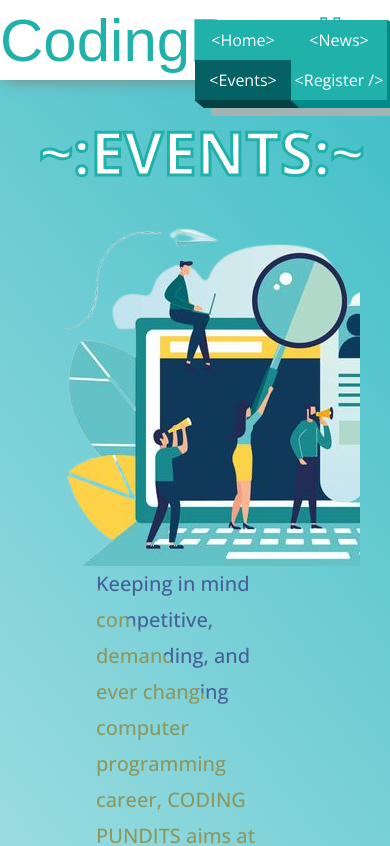
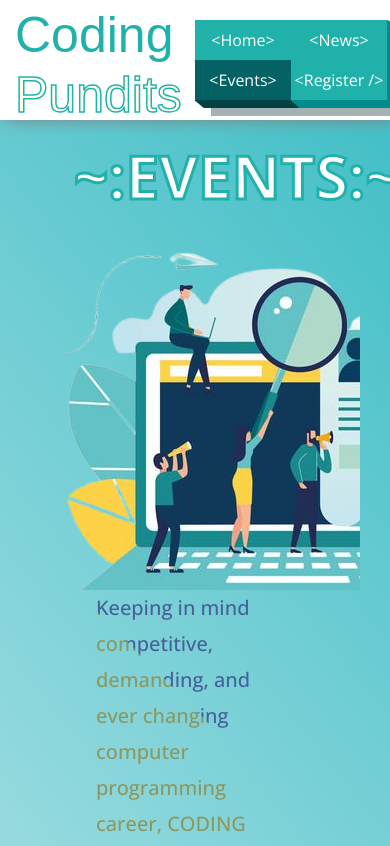
Before and after one commit to Keshav7104/coding-club, a React (Create React App) app: page /events in a window 390 px wide. Shown: the top 846 px of the page. Built offline with nearby package versions, Linux system fonts and the light colour scheme; a web font is replaced by a local one.

Commit message:
added media restrictions in navbar

```diff
--- a/src/Components/Cards/Announcement.css
+++ b/src/Components/Cards/Announcement.css
@@ -70,14 +70,13 @@
   transition: all 800ms cubic-bezier(0.19, 1, 0.22, 1);
 }
 
-#toptext h1 {
+#toptext {
   /* padding-left: 35%; */
   padding-top: 10px;
-  font-weight: bold;
-  font-size: 60px;
+  font-size: 80px;
   padding-left: 10%;
-  -webkit-text-stroke: 3px lightseagreen;
-  color: white;
+  color: lightseagreen;
+  font-family: Consolas, monaco, monospace;
 }
 
 #text {
--- a/src/Components/Cards/Announcement.jsx
+++ b/src/Components/Cards/Announcement.jsx
@@ -8,7 +8,7 @@ function Annoucement() {
        <div className="container">
          <div className="row">
            <div className="col text-center mb-5">
-             <div id="toptext"><h1 className="display-4">ANNOUNCEMENTS</h1></div>
+             <div id="toptext"className="display-4">ANNOUNCEMENTS</div>
            </div>
          </div>
          <div className="row">
--- a/src/Components/Cards/Announcement.scss
+++ b/src/Components/Cards/Announcement.scss
@@ -97,14 +97,14 @@
     @media (max-width: 767px){
 
     }
-    #toptext h1{
+    #toptext{
       /* padding-left: 35%; */
       padding-top: 10px;
-      font-weight: bold;
-      font-size: 60px;
+      // font-weight: bold;
+      font-size: 80px;
       padding-left: 10%;
-      -webkit-text-stroke: 3px lightseagreen;
-      color: white;
+      color: lightseagreen;
+      font-family: Consolas,monaco,monospace;
   }
   #text{
     text-decoration: none;
--- a/src/Components/layout/navbar.css
+++ b/src/Components/layout/navbar.css
@@ -85,8 +85,9 @@ ul li .list-item:hover {
   transition: all 0.25s linear;
   box-shadow: 1em 1em 0 #a3b2b2;
   text-decoration: none;
+  font-weight: 500;
 }
-ul li .list-item:hover:after, ul li .list-item:hover:before {
+ul li .list-item:hover::before, ul li .list-item:hover::after {
   transition: all 0.25s linear;
 }
 ul li .active {
@@ -106,10 +107,8 @@ ul li .active:hover::before, ul li .active:hover::after {
   display: inline-block;
   width: 48%;
   height: 100px;
-  text-align: center;
   top: 0em;
-  left: 35px;
-  justify-items: center;
+  margin-left: 55px;
   padding-top: 5px;
   font-family: Hacked, sans-serif;
   font-size: 70px;
@@ -118,7 +117,10 @@ ul li .active:hover::before, ul li .active:hover::after {
 #coding #pundit {
   font-family: Hacked, sans-serif;
   -webkit-text-stroke: 1.5px lightseagreen;
-  color: white;
+  color: #fffff0;
+}
+#coding .Small {
+  display: none;
 }
 
 .top {
@@ -138,11 +140,24 @@ ul li .active:hover::before, ul li .active:hover::after {
 @media (max-width: 1000px) {
   #coding {
     width: 36%;
-    font-size: 60px;
+    font-size: 55px;
+    margin-left: 35px;
   }
   ul {
     width: 50%;
     margin-right: 0px;
     margin-top: 20px;
   }
+}
+@media (max-width: 775px) {
+  #coding {
+    font-size: 50px;
+    margin-left: 15px;
+  }
+  #coding .Small {
+    display: inline;
+  }
+  .top {
+    height: 120px;
+  }
 }/*# sourceMappingURL=navbar.css.map */
--- a/src/Components/layout/navbar.js
+++ b/src/Components/layout/navbar.js
@@ -7,7 +7,7 @@ export default function Nav() {
 
     return(
             <div className='top'>
-                <h1 id='coding'>Coding<span id='pundit'>Pundits</span></h1>
+                <h1 id='coding'>Coding<br className='Small'/><span id='pundit'>Pundits</span></h1>
                 <ul>
                     <li>
                         <NavLink className={({ isActive }) => (isActive ? 'active list-item' : 'list-item')} to='' >&#x3c;Home&#x3e;
--- a/src/Components/layout/navbar.scss
+++ b/src/Components/layout/navbar.scss
@@ -97,9 +97,10 @@ ul{
         transition: all 0.25s linear;
         box-shadow: 1em 1em 0 #a3b2b2;
         text-decoration: none;
-      }
-      &:hover:after, &:hover:before{
-        transition: all 0.25s linear;
+        font-weight: 500;
+        &::before,&::after{
+          transition: all 0.25s linear;
+        }
       }
 
       // &:hover:before {
@@ -140,10 +141,11 @@ ul{
   display: inline-block;
   width: 48%;
   height: 100px;
-  text-align: center;
+  // text-align: center;
   top: 0em;
-  left: 35px;
-  justify-items: center;
+  margin-left:55px;
+  // left: 35px;
+  // justify-items: center;
   padding-top: 5px;
   font-family: Hacked, sans-serif;
   font-size: 70px;
@@ -153,8 +155,10 @@ ul{
   //   color: lightseagreen;
    font-family: Hacked, sans-serif;
   -webkit-text-stroke: 1.5px lightseagreen;
-  color: white;
-
+  color: #fffff0;
+  }
+  .Small{
+    display: none;
   }
 }
 
@@ -177,12 +181,25 @@ ul{
 @media (max-width: 1000px) {
   #coding{
     width: 36%;
-    font-size: 60px;
+    font-size: 55px;
+    margin-left: 35px;
   }
   ul{
     width:50%;
     margin-right: 0px;
     margin-top: 20px;
   }
+}
 
+@media(max-width: 775px){
+  #coding{
+    font-size: 50px;
+    margin-left: 15px;
+    .Small{
+      display: inline;
+    }
+  }
+  .top{
+    height: 120px;
+  }
 }
```
Also changed, not shown: 2 other files (tests, documents, lock files or other folders).
